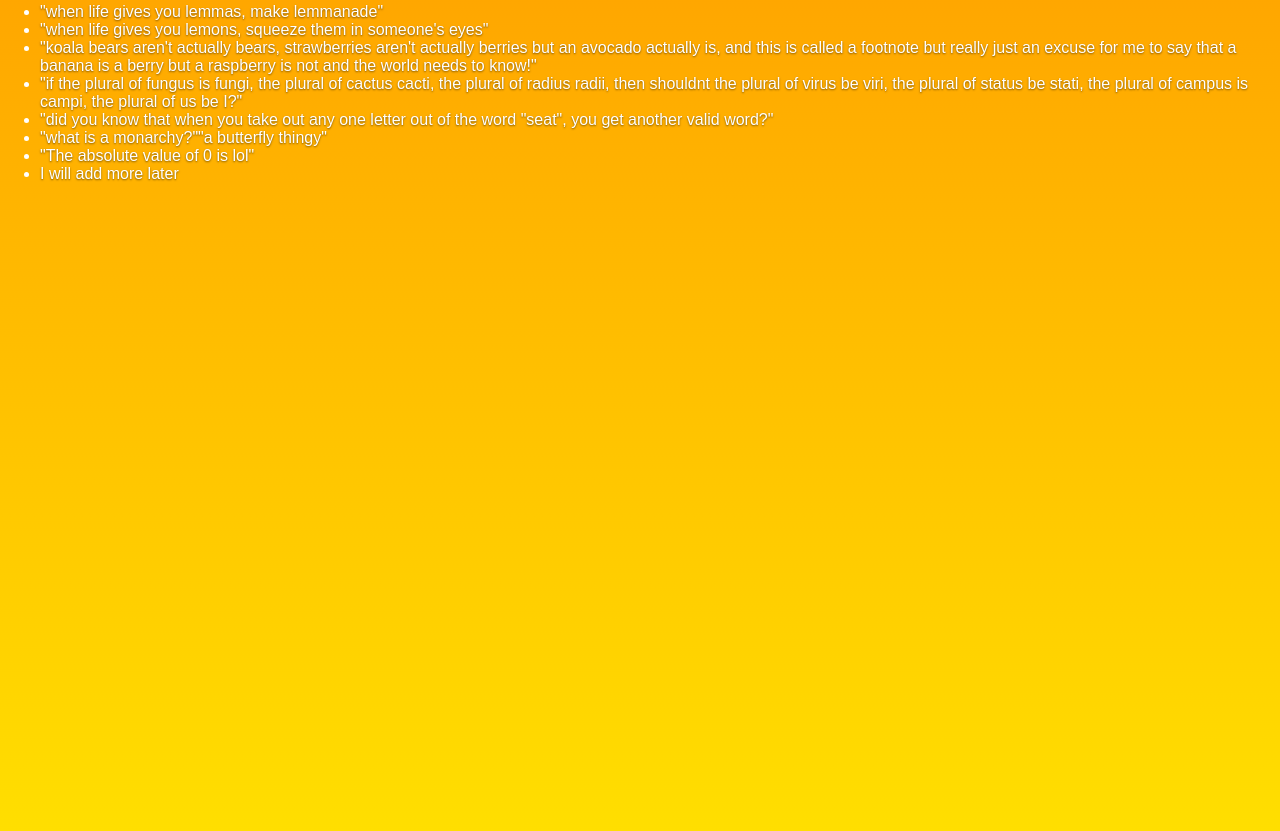
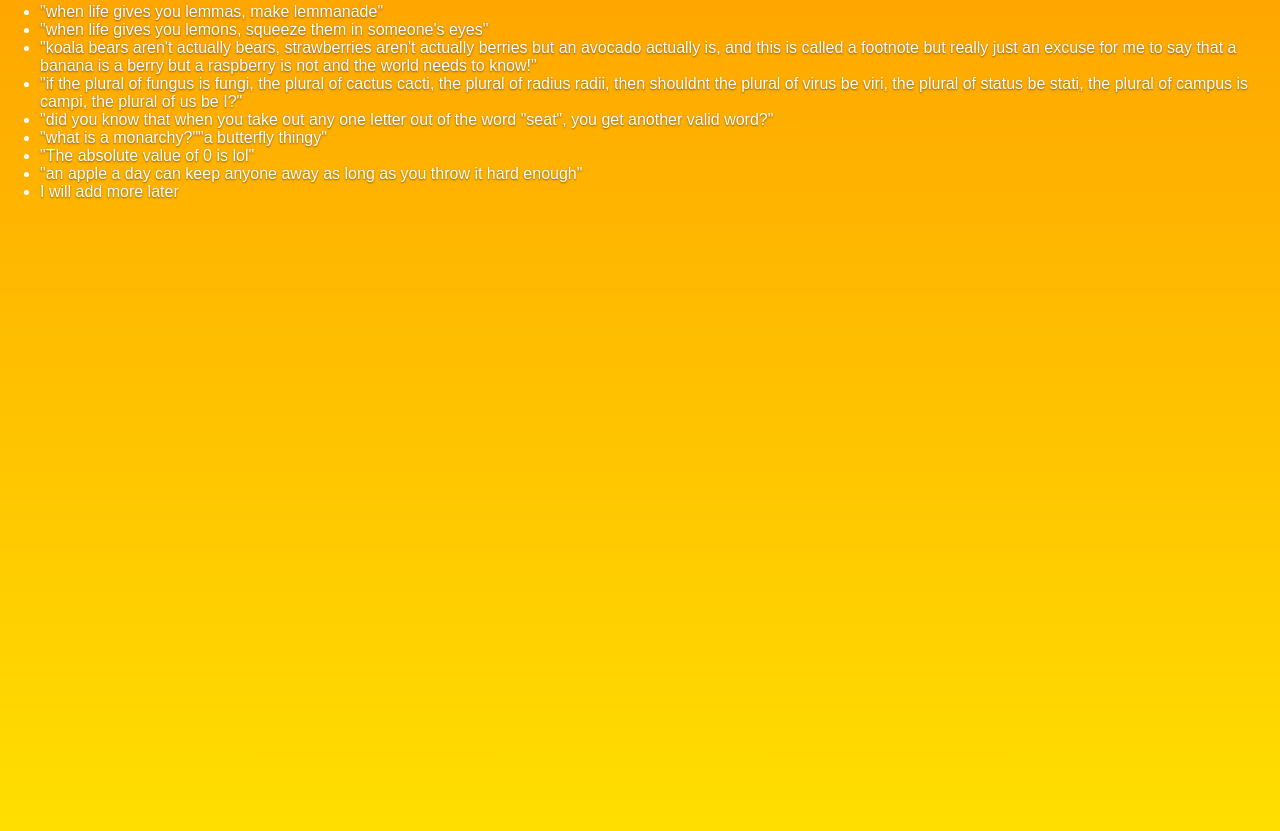
Before and after one commit to duckmaster2000/website, a plain HTML site: page index.html in a window 1280 px wide. Shown: the part 1361-2192 px from the top of the page. Drawn offline with Linux system fonts and the light colour scheme.

Commit message:
Update index.html

```diff
--- a/index.html
+++ b/index.html
@@ -61,6 +61,7 @@
     <li>"did you know that when you take out any one letter out of the word "seat", you get another valid word?"</li>
     <li>"what is a monarchy?""a butterfly thingy"</li>
     <li>"The absolute value of 0 is lol"</li>
+    <li>"an apple a day can keep anyone away as long as you throw it hard enough"</li>
     <li>I will add more later</li>
   </ul>
 </body>
```
